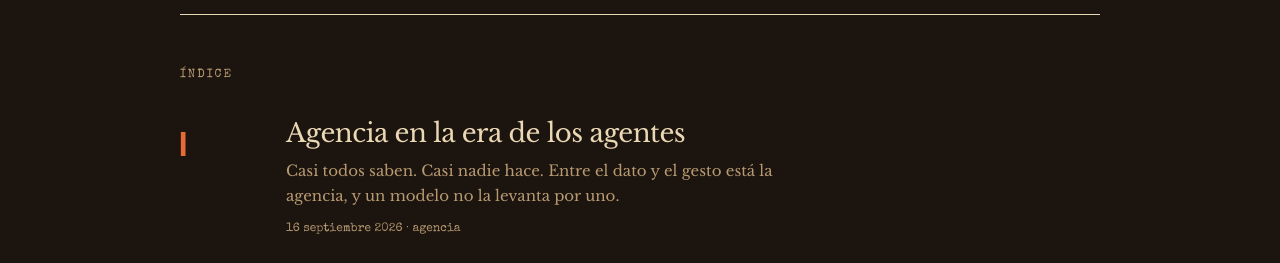
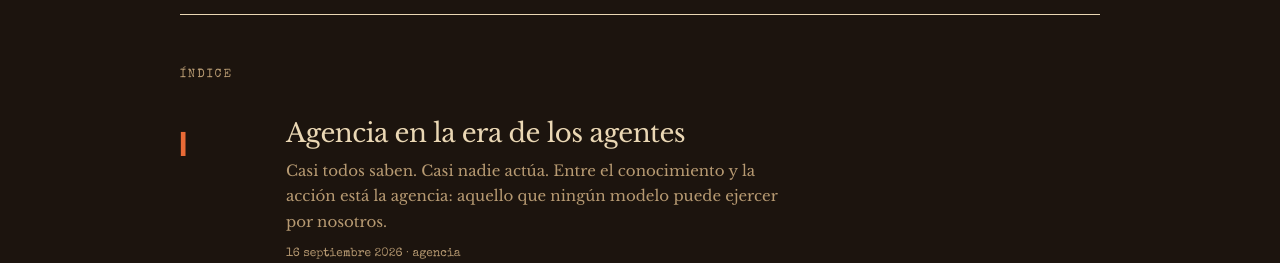
Before and after one commit to cristiantomo/inteligencia-natural, a plain HTML site: page index.html in a window 1280 px wide. Shown: the part 688-951 px from the top of the page. Drawn offline with nearby package versions, Linux system fonts and the light colour scheme.

Commit message:
Actualiza el extracto del Capítulo I en la portada.

```diff
--- a/index.html
+++ b/index.html
@@ -50,7 +50,7 @@
           <span class="chapter-num">I</span>
           <div>
             <h2>Agencia en la era de los agentes</h2>
-            <p>Casi todos saben. Casi nadie hace. Entre el dato y el gesto está la agencia, y un modelo no la levanta por uno.</p>
+            <p>Casi todos saben. Casi nadie actúa. Entre el conocimiento y la acción está la agencia: aquello que ningún modelo puede ejercer por nosotros.</p>
             <span class="chapter-meta">16 septiembre 2026 · agencia</span>
           </div>
         </a>
```
